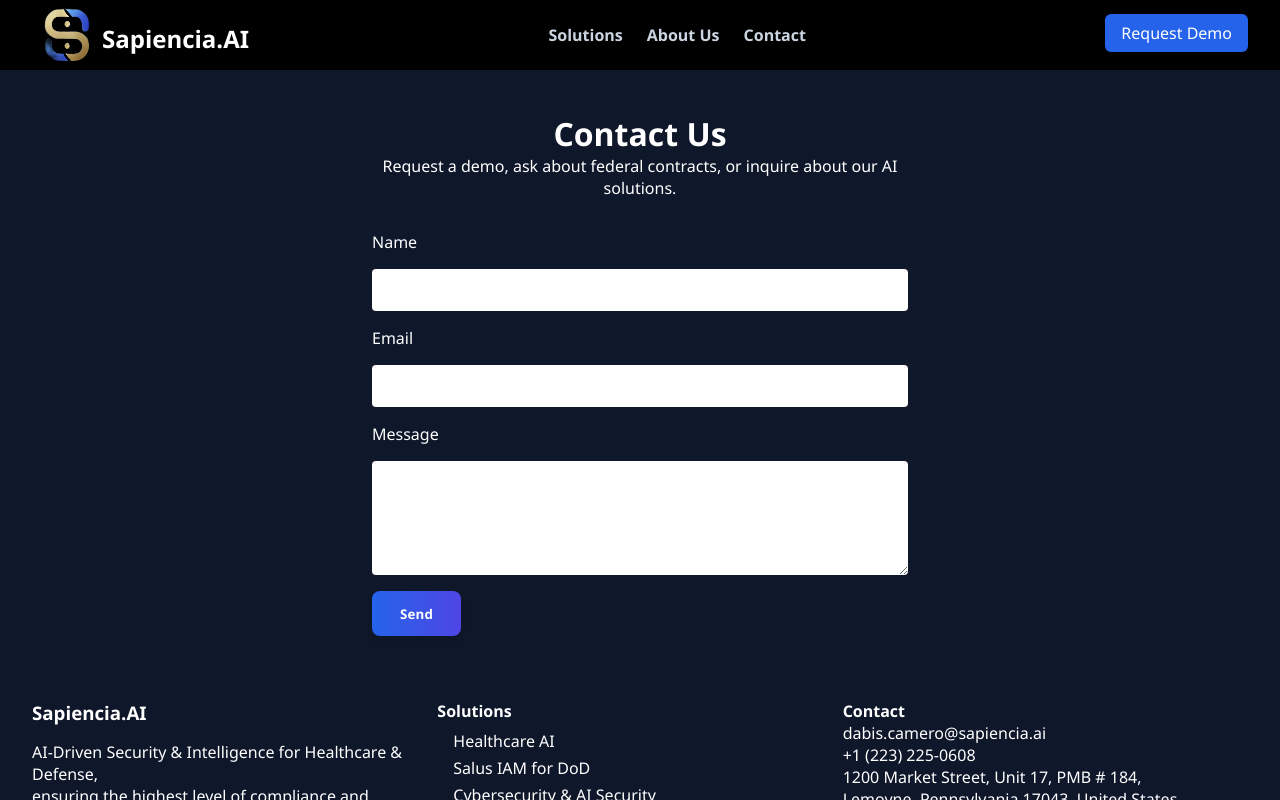
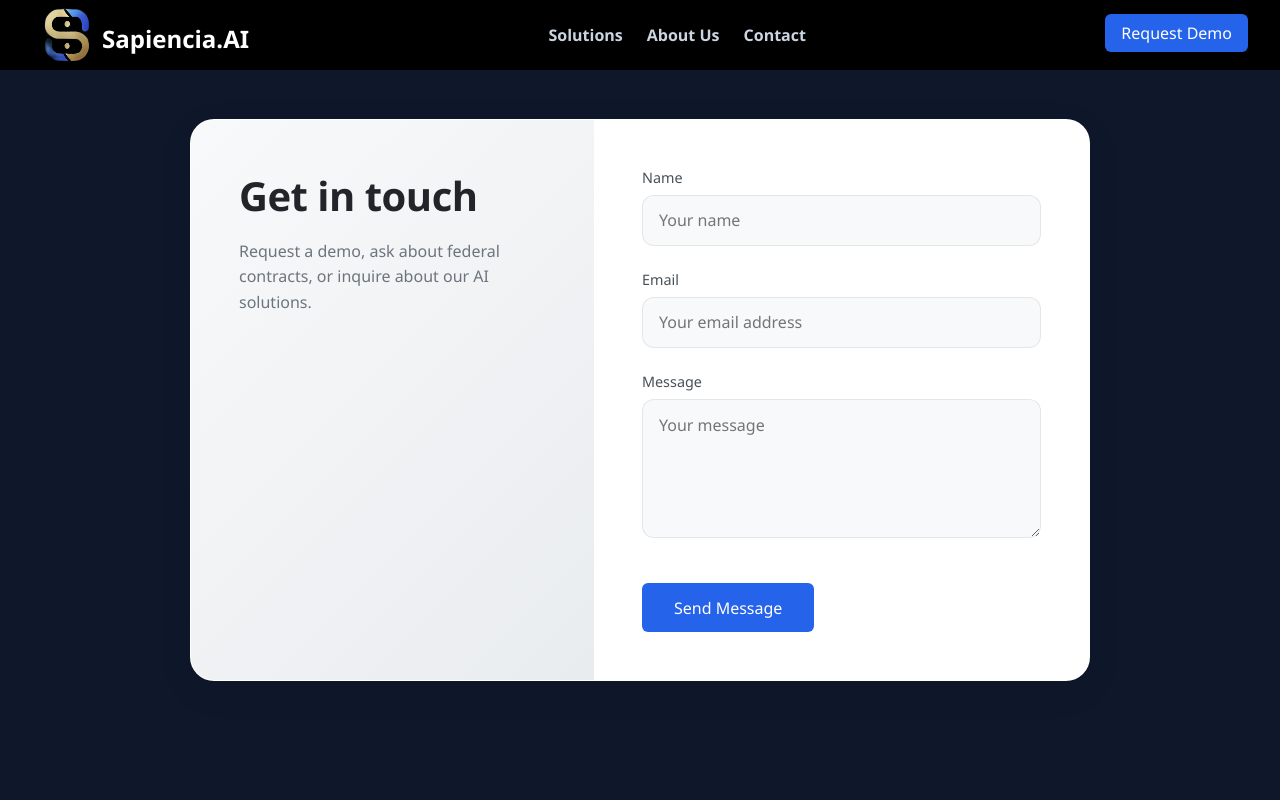
Before and after one commit to PratheekshaSudhir/Sapiencia_Recent, a React (Create React App) app: page /contact in a window 1280 px wide. Shown: the top 800 px of the page. Built offline with nearby package versions, Linux system fonts and the light colour scheme.

Commit message:
updated the contact page

```diff
--- a/src/components/Navbar.js
+++ b/src/components/Navbar.js
@@ -1,5 +1,5 @@
 import React from 'react';
-import { Link, useLocation } from 'react-router-dom';
+import { Link } from 'react-router-dom';
 import './Navbar.css';
 
 const Navbar = () => {
--- a/src/pages/Contact.css
+++ b/src/pages/Contact.css
@@ -1,36 +1,234 @@
-.contact-container {
+
+.contact-page {
   position: relative;
   min-height: 100vh;
-    padding-top: 5rem;
+  display: flex;
+  align-items: center;
+  justify-content: center;
+  padding: 2rem;
+  overflow: hidden;
 }
 
-  .contact-content {
-    max-width: 600px;
-    margin: 0 auto;
-    padding: 2rem;
-    text-align: center;
+.contact-card {
+  display: flex;
+  flex-direction: column;
+  width: 100%;
+  max-width: 900px;
+  background-color: #ffffff;
+  border-radius: 24px;
+  box-shadow: 0 10px 40px rgba(0, 0, 0, 0.05);
+  overflow: hidden;
+  position: relative;
+  z-index: 10;
+  backdrop-filter: blur(10px);
+  border: 1px solid rgba(255, 255, 255, 0.2);
+  animation: fadeIn 0.8s ease forwards;
+}
+
+@media (min-width: 768px) {
+  .contact-card {
+    flex-direction: row;
+  }
+}
+
+.contact-info {
+  padding: 3rem;
+  background: linear-gradient(135deg, #f8f9fa 0%, #e9ecef 100%);
+  flex: 1;
+  transition: all 0.3s ease;
 }
 
 .contact-form {
-    margin-top: 2rem;
-    display: flex;
-    flex-direction: column;
-    gap: 1rem;
+  padding: 3rem;
+  flex: 1.3;
+  transition: all 0.3s ease;
 }
 
-  .contact-form label {
-    text-align: left;
+.contact-title {
+  font-size: 2.5rem;
+  font-weight: 700;
+  margin-bottom: 1rem;
+  color: #212529;
+  letter-spacing: -0.5px;
+  animation: slideUp 0.8s ease forwards;
 }
 
-  .contact-form input,
-  .contact-form textarea {
-    padding: 0.75rem;
-    border-radius: 4px;
-    border: none;
-    outline: none;
+.contact-subtitle {
   font-size: 1rem;
+  color: #6c757d;
+  margin-bottom: 2.5rem;
+  line-height: 1.6;
+  animation: slideUp 0.8s 0.2s ease forwards;
+  opacity: 0;
 }
 
-  .contact-form button {
-    align-self: flex-start;
+.contact-details {
+  margin-top: 3rem;
+  animation: slideUp 0.8s 0.4s ease forwards;
+  opacity: 0;
 }
+
+.contact-item {
+  display: flex;
+  align-items: center;
+  margin-bottom: 1.5rem;
+  color: #495057;
+  font-size: 0.95rem;
+}
+
+.contact-icon {
+  margin-right: 1rem;
+  width: 36px;
+  height: 36px;
+  background: #ffffff;
+  border-radius: 50%;
+  display: flex;
+  align-items: center;
+  justify-content: center;
+  color: #212529;
+  box-shadow: 0 2px 10px rgba(0, 0, 0, 0.05);
+  transition: all 0.3s ease;
+}
+
+.contact-item:hover .contact-icon {
+  transform: scale(1.1);
+  background: #f8f9fa;
+}
+
+.form-group {
+  margin-bottom: 1.5rem;
+  animation: slideUp 0.8s ease forwards;
+  opacity: 0;
+}
+
+.form-group:nth-child(1) {
+  animation-delay: 0.2s;
+}
+
+.form-group:nth-child(2) {
+  animation-delay: 0.4s;
+}
+
+.form-group:nth-child(3) {
+  animation-delay: 0.6s;
+}
+
+
+label {
+  display: block;
+  margin-bottom: 0.5rem;
+  font-size: 0.9rem;
+  font-weight: 500;
+  color: #495057;
+  transition: all 0.3s ease;
+}
+
+input, textarea {
+  width: 100%;
+  padding: 0.85rem 1rem;
+  font-size: 1rem;
+  border: 1px solid rgba(0, 0, 0, 0.08);
+  border-radius: 12px;
+  background: #f8f9fa;
+  color: #212529;
+  transition: all 0.3s ease;
+  font-family: inherit;
+}
+
+input:focus, textarea:focus {
+  outline: none;
+  border-color: rgba(0, 0, 0, 0.2);
+  background: #ffffff;
+  box-shadow: 0 0 0 4px rgba(0, 0, 0, 0.02);
+}
+
+.submit-button {
+  background-color: #2563eb;
+  padding: 0.85rem 2rem;
+  font-size: 1rem;
+  font-weight: 500;
+  border-radius: 6px;
+  margin-top: 1rem;
+  transition: all 0.3s ease;
+  position: relative; /* Ensure the pseudo-element is positioned relative to the button */
+  overflow: hidden; /* Prevent the shimmer effect from overflowing */
+  display: inline-block; /* Ensure the button respects its content size */
+  color: #fff;
+  opacity: 0; /* Initially hidden */
+  animation: slideUp 0.8s ease forwards; /* Apply the slideUp animation */
+  animation-delay: 0.8s; /* Delay the button's appearance by 1 second */
+}
+
+.submit-button::before {
+  content: '';
+  position: absolute;
+  top: 0;
+  left: -100%; /* Start the shimmer effect off-screen */
+  width: 100%; /* Match the button's width */
+  height: 100%; /* Match the button's height */
+  background: linear-gradient(to right, rgba(255, 255, 255, 0), rgba(255, 255, 255, 0.3), rgba(255, 255, 255, 0));
+  transition: transform 0.6s;
+  z-index: 1;
+  pointer-events: none; /* Prevent interaction with the pseudo-element */
+}
+
+.submit-button:hover {
+  transform: translateY(-2px);
+  box-shadow: 0 6px 15px rgba(0, 0, 0, 0.1);
+}
+
+.submit-button:hover::before {
+  transform: translateX(200%); ;
+}
+
+
+/* Animations */
+@keyframes fadeIn {
+  from {
+    opacity: 0;
+    transform: translateY(20px);
+  }
+  to {
+    opacity: 1;
+    transform: translateY(0);
+  }
+}
+
+@keyframes slideUp {
+  from {
+    opacity: 0;
+    transform: translateY(30px);
+  }
+  to {
+    opacity: 1;
+    transform: translateY(0);
+  }
+}
+
+/*  */
+
+@media (max-width: 768px) {
+  .contact-info,
+  .contact-form {
+    padding: 2rem;
+  }
+
+  .contact-title {
+    font-size: 2rem;
+  }
+}
+
+@media (max-width: 480px) {
+  .contact-page {
+    padding: 1rem;
+  }
+
+  .contact-info,
+  .contact-form {
+    padding: 1.5rem;
+  }
+
+  .contact-title {
+    font-size: 1.8rem;
+  }
+}
--- a/src/pages/Contact.js
+++ b/src/pages/Contact.js
@@ -4,65 +4,121 @@
 import AnimatedBackground from '../components/AnimatedBackground';
 import './Contact.css';
 
-const Contact = () => {
+function Contact() {
   const [formData, setFormData] = useState({
     name: '',
     email: '',
     message: ''
   });
+  const [isSubmitting, setIsSubmitting] = useState(false);
+  const [successMessage, setSuccessMessage] = useState('');
+  const [errorMessage, setErrorMessage] = useState('');
 
-  const handleChange = (e) => {
-    setFormData({ ...formData, [e.target.name]: e.target.value });
+  const handleChange = (event) => {
+    const { name, value } = event.target;
+    setFormData((prevData) => ({
+      ...prevData,
+      [name]: value
+    }));
   };
 
-  const handleSubmit = (e) => {
-    e.preventDefault();
-    // Here you could integrate with a backend or third-party form service
-    alert('Form submitted! We will get back to you soon.');
-    setFormData({ name: '', email: '', message: '' });
+  const onSubmit = async (event) => {
+    event.preventDefault();
+    setIsSubmitting(true);
+    setSuccessMessage('');
+    setErrorMessage('');
+
+    const formDataToSend = new FormData();
+    formDataToSend.append('access_key', '71d45d6c-5f7c-4cdb-9e5d-137ad0689e93');
+    formDataToSend.append('name', formData.name);
+    formDataToSend.append('email', formData.email);
+    formDataToSend.append('message', formData.message);
+
+    try {
+      const response = await fetch('https://api.web3forms.com/submit', {
+        method: 'POST',
+        body: formDataToSend
+      });
+
+      const result = await response.json();
+      if (result.success) {
+        setSuccessMessage('Your message has been sent successfully!');
+        setFormData({ name: '', email: '', message: '' }); // Reset form fields
+      } else {
+        setErrorMessage('Something went wrong. Please try again.');
+      }
+    } catch (error) {
+      setErrorMessage('An error occurred while submitting the form.');
+    }
+
+    setIsSubmitting(false);
   };
 
   return (
-    <div className="contact-container">
+  <div className="contact">
+      <Navbar />
       <AnimatedBackground />
-      <Navbar />
-      <div className="contact-content">
-        <h1>Contact Us</h1>
-        <p>Request a demo, ask about federal contracts, or inquire about our AI solutions.</p>
-        <form className="contact-form" onSubmit={handleSubmit}>
-          <label>Name</label>
+    <div className="contact-page">
+      <div className="contact-card">
+        <div className="contact-info">
+          <h1 className="contact-title">Get in touch</h1>
+          <p className="contact-subtitle">
+            Request a demo, ask about federal contracts, or inquire about our AI solutions.
+          </p>
+        </div>
+
+        <form className="contact-form" onSubmit={onSubmit}>
+          <div className="form-group">
+            <label htmlFor="name">Name</label>
             <input
               type="text"
+              id="name"
               name="name"
+              placeholder="Your name"
               required
               value={formData.name}
               onChange={handleChange}
             />
+          </div>
 
-          <label>Email</label>
+          <div className="form-group">
+            <label htmlFor="email">Email</label>
             <input
               type="email"
+              id="email"
               name="email"
+              placeholder="Your email address"
               required
               value={formData.email}
               onChange={handleChange}
             />
+          </div>
 
-          <label>Message</label>
+          <div className="form-group">
+            <label htmlFor="message">Message</label>
             <textarea
+              id="message"
               name="message"
-            rows="5"
+              placeholder="Your message"
+              rows={5}
               required
               value={formData.message}
               onChange={handleChange}
             />
+          </div>
 
-          <button type="submit" className="cta-button">Send</button>
+          {successMessage && <p className="success-message">{successMessage}</p>}
+          {errorMessage && <p className="error-message">{errorMessage}</p>}
+
+          <button type="submit" className="submit-button" disabled={isSubmitting}>
+            {isSubmitting ? 'Sending...' : 'Send Message'}
+          </button>
         </form>
       </div>
-      <Footer />
+    </div>
+    <Footer/>
   </div>
   );
-};
+}
 
 export default Contact;
--- a/src/pages/HealthcareAI.js
+++ b/src/pages/HealthcareAI.js
@@ -3,7 +3,7 @@
 import Footer from '../components/Footer';
 import AnimatedBackground from '../components/AnimatedBackground';
 import './HealthcareAI.css';
-import { useState } from 'react';
+// import { useState } from 'react';
 import { Clipboard, Briefcase, GraduationCap } from "lucide-react";
 import { ShieldCheck, Lock, Users } from "lucide-react";
 
--- a/src/pages/Solutions.css
+++ b/src/pages/Solutions.css
@@ -150,7 +150,7 @@
     transform: translateY(0);
   }
   50% {
-    transform: translateY(-4px);
+    transform: translateY(-8px);
   }
 }
 
```
Lines whose indentation alone changed are shown as unchanged.
